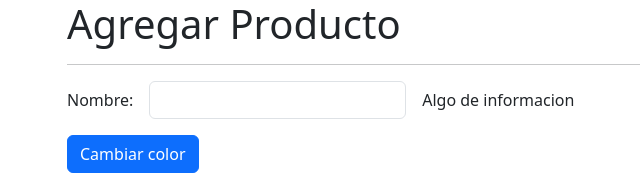
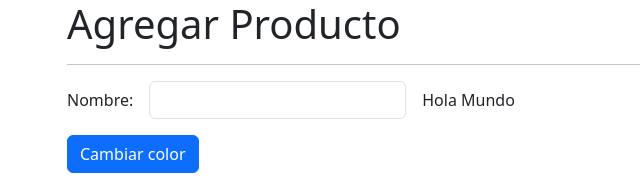
Before and after one commit to ybarrial/11-directiveSignals, an Angular app: page /products/product in a window 1280 px wide. Shown: the top 179 px of the page, without its empty margins (15-655 px from the left). Built offline with nearby package versions, Linux system fonts and the light colour scheme.

Commit message:
using a custom directive

```diff
--- a/src/app/products/pages/product-page/product-page.component.html
+++ b/src/app/products/pages/product-page/product-page.component.html
@@ -10,7 +10,7 @@
             <input formControlName="name" type="text" class="form-control">
         </div>
         <div class="col-auto">
-            <span>Algo de informacion</span>
+            <span customLabel ></span>
         </div>
     </div>
     <div class="row">
```
